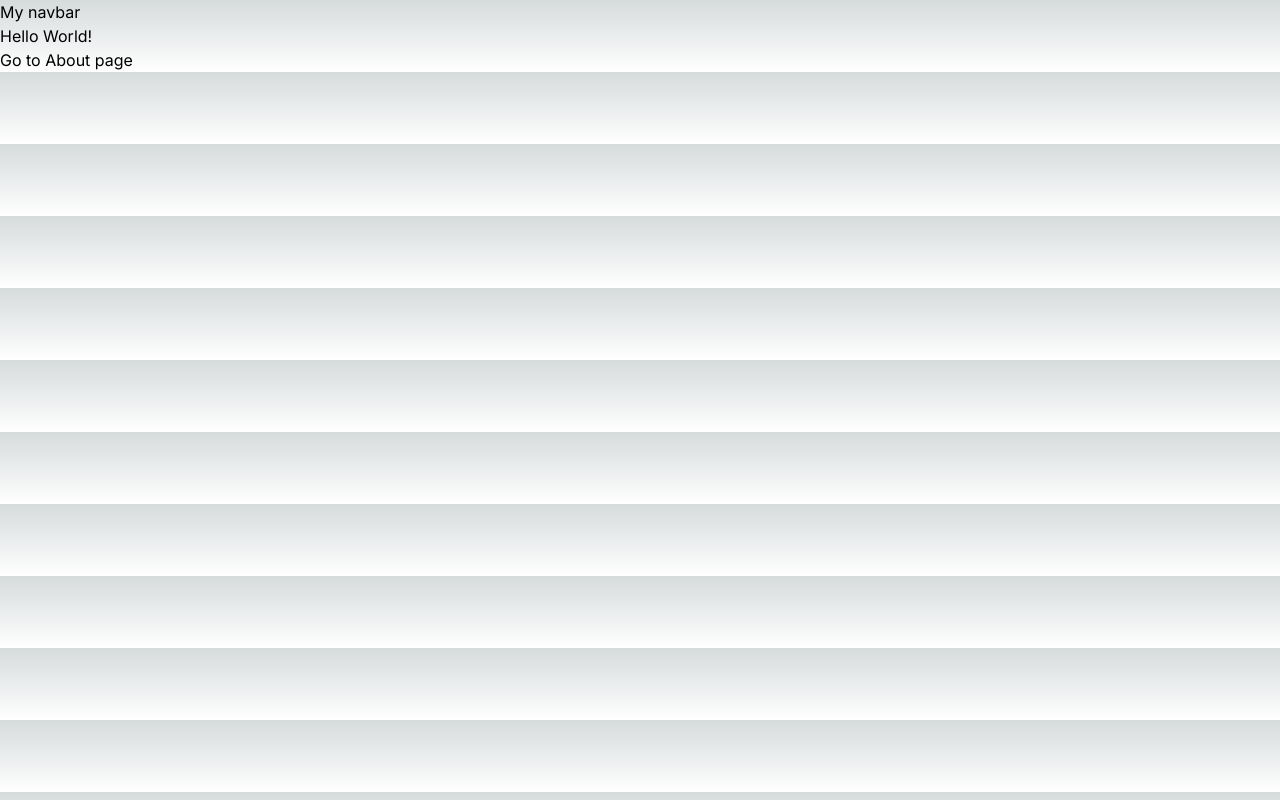
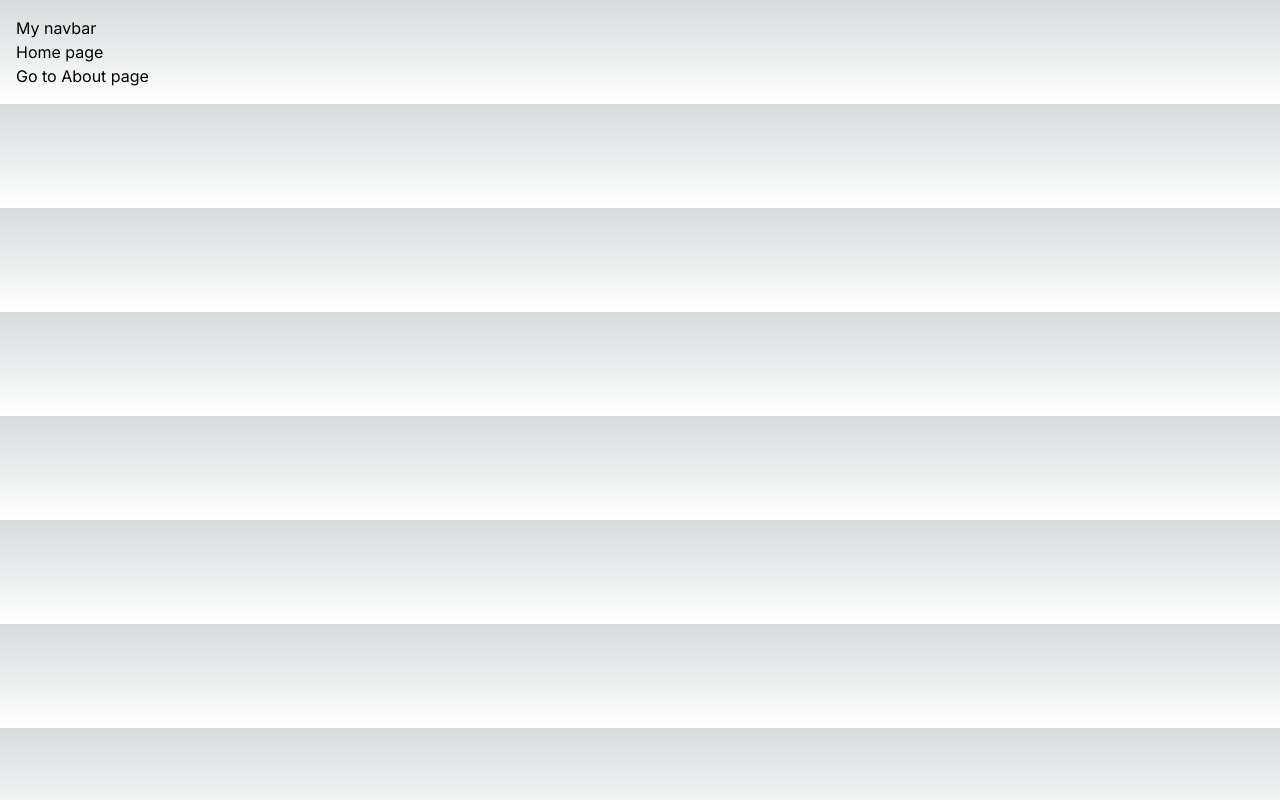
Before and after one commit to kang-theo/next.js-website, a Next.js app: page / in a window 1280 px wide. Built offline with nearby package versions, Linux system fonts and the light colour scheme.

Commit message:
Head component deprecated, instead using Metadata

```diff
--- a/app/about/head.tsx
+++ /dev/null
@@ -1,12 +0,0 @@
-import React from 'react'
-
-export default function Head() {
-  return (
-    <>
-      <title>About Page</title>
-      <meta content="width=device-width, initial-scale=1" name="viewport" />
-      <meta name="description" content="Generated by Theo" />
-      <link rel="icon" href="/favicon.ico" />
-    </>
-  )
-}
--- a/app/about/page.tsx
+++ b/app/about/page.tsx
@@ -1,12 +1,11 @@
 import React from 'react'
 import Link from 'next/link'
-import Head from '@/app/about/head'
 
 export default function About() {
-  throw new Error('Error testing!');
+  // throw new Error('Error testing!');
   return (
     <>
-      {/* <Head></Head> */}
+      {/* <Head /> */}
       <h1>About</h1>
       <Link href="/">Link to Home page</Link>
     </>
--- a/app/globals.css
+++ b/app/globals.css
@@ -97,6 +97,7 @@ body {
       rgb(var(--background-end-rgb))
     )
     rgb(var(--background-start-rgb));
+    padding: 1rem;
 }
 
 a {
--- a/app/head.tsx
+++ /dev/null
@@ -1,10 +0,0 @@
-export default function Head() {
-  return (
-    <>
-      <title>Create Next App</title>
-      <meta content="width=device-width, initial-scale=1" name="viewport" />
-      <meta name="description" content="Generated by create next app" />
-      <link rel="icon" href="/favicon.ico" />
-    </>
-  )
-}
--- a/app/page.tsx
+++ b/app/page.tsx
@@ -5,7 +5,7 @@ import styles from "./page.module.css"
 export default function Home() {
   return (
     <main>
-      <h1>Hello World!</h1>
+      <h1>Home page</h1>
       <Link href="/about">Go to About page</Link>
     </main>
   );
```
Also changed, not shown: app/api/route.ts (renamed from pages/api/hello.ts).
